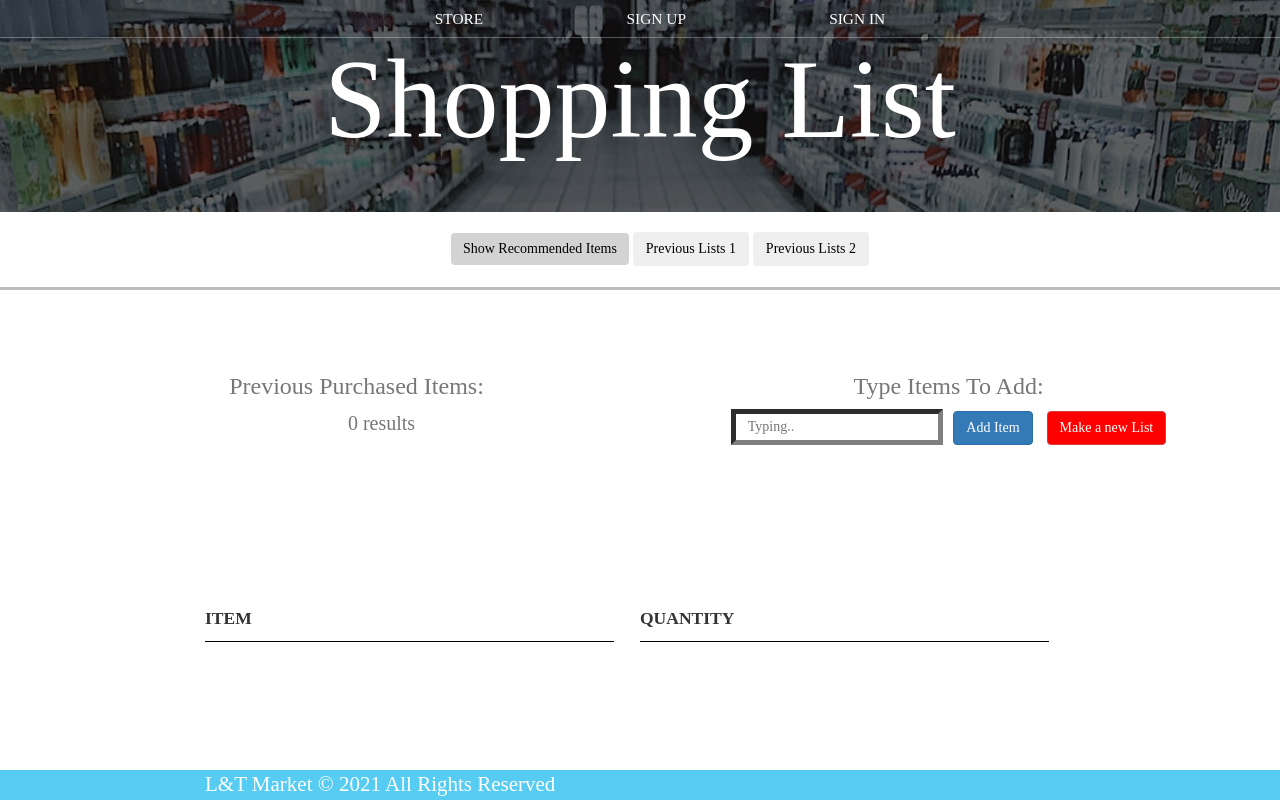
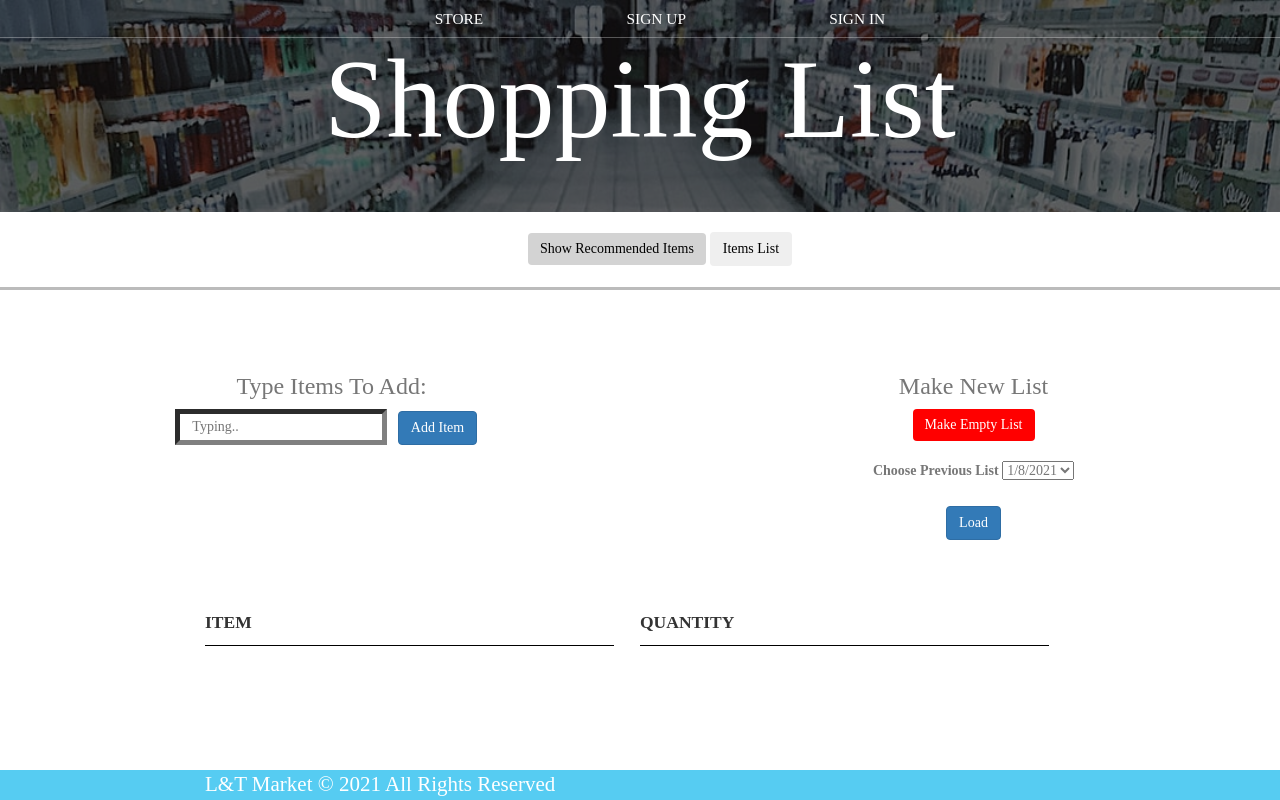
Before and after one commit to Tomer36/Store-main, a PHP site: page / in a window 1280 px wide. Run offline with PHP 8.4, Linux system fonts and the light colour scheme; data that the repository does not hold is empty; some libraries are stand-ins or nearby versions.

Commit message:
Update index.php

```diff
--- a/index.php
+++ b/index.php
@@ -17,7 +17,7 @@
 
 </head>
 
-<body onload="viewPrevPurchaces3();">
+<body>
     <div class="alert alert-success alert-dismissible" id="success" style="display:none;">
         <a href="#" class="close" data-dismiss="alert" aria-label="close">×</a>
     </div>
@@ -50,27 +50,34 @@
     <nav class="secondary-nav nav">
         <ul>
             <li><button id="ShowBtn" onclick="show()" value="Show Recommended Items">Show Recommended Items</button></li>
-            <button class="btn btn-secondary show-prev" onclick="viewPrevPurchaces()" value="item1">Previous Lists 1</button>
-            <button class="btn btn-secondary show-prev" onclick="viewPrevPurchaces2()" value="item2">Previous Lists 2</button>
+            <button class="btn btn-secondary show-prev" onclick="viewPrevPurchaces()" value="item1">Items List</button>
         </ul>
     </nav>
     <hr class="solid">
     <div class="float-container">
         <div class="float-child">
-            <div id="prevtitle">
-                <h3>Previous Purchased Items:</h3>
-                <div id="table-container">
-                </div>
-            </div>
-        </div>
-        <div class="float-child">
             <div class="list">
                 <h3>Type Items To Add:</h3>
                 <input type="text" class="addItemInput" id="search" placeholder="Typing.."> &nbsp
                 <button class="btn btn-primary list-item-button"> Add Item </button> &nbsp&nbsp
-                <button class="btn btn-danger" type="button" onclick="MakeNewList()" style="background-color: red;color: white;">Make a new List</button> <br> <br>
                 <ul>
                 </ul>
+            </div>
+        </div>
+        <div class="float-child">
+            <div id="prevtitle">
+                <h3>Make New List</h3>
+                <button class="btn-new-list" onclick="newList()">Make Empty List</button>
+                <br><br>
+                <form>
+                    <label for="dates">Choose Previous List</label>
+                    <select name="date" id="dates">
+                        <option value="date1">1/8/2021</option>
+                        <option value="date2">9/8/2021</option>
+                    </select>
+                    <br><br>
+                </form>
+                <button class="btn btn-primary" onclick="checkANDview()">Load</button>
             </div>
         </div>
     </div>
@@ -146,10 +153,9 @@
         }
     }
 
-    function MakeNewList() {
-        var x = document.getElementById('NEW');
-        x.innerHTML = "";
-
+    function newList() {
+        var cartItems = document.getElementsByClassName('cart-items')[0]
+        cartItems.innerHTML = "";
     }
 </script>
 
```
